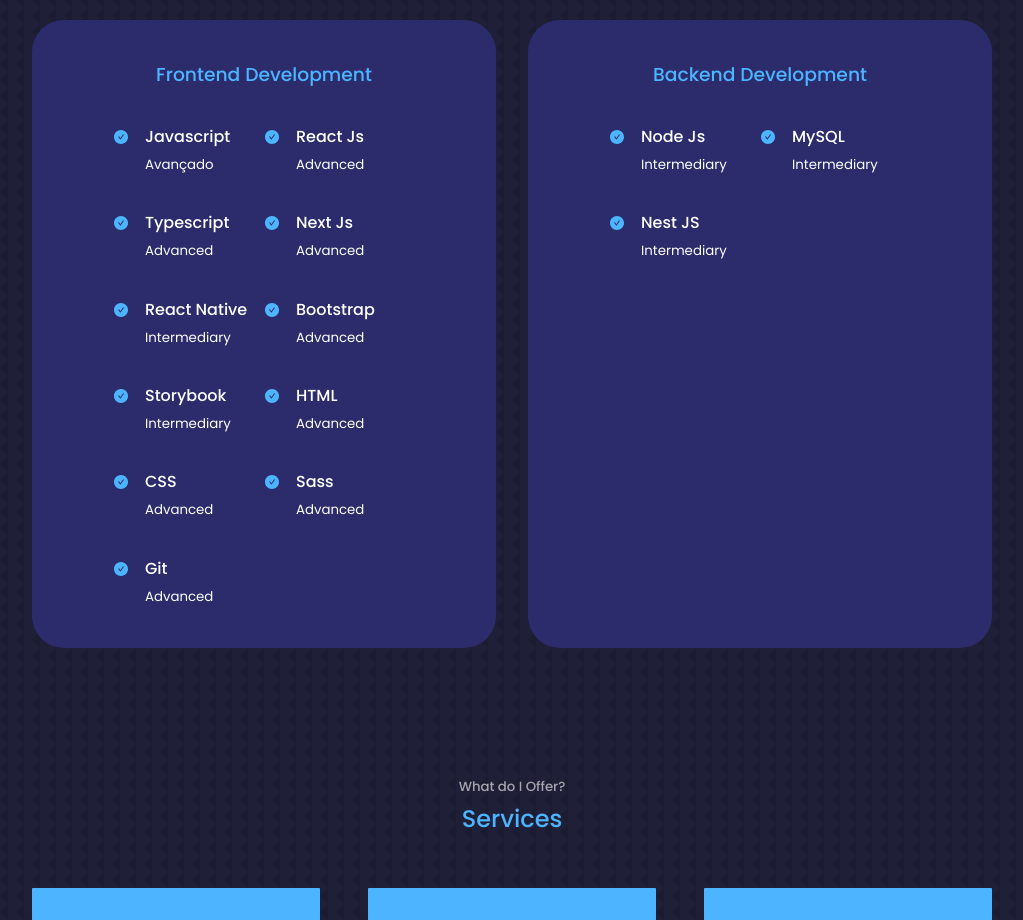
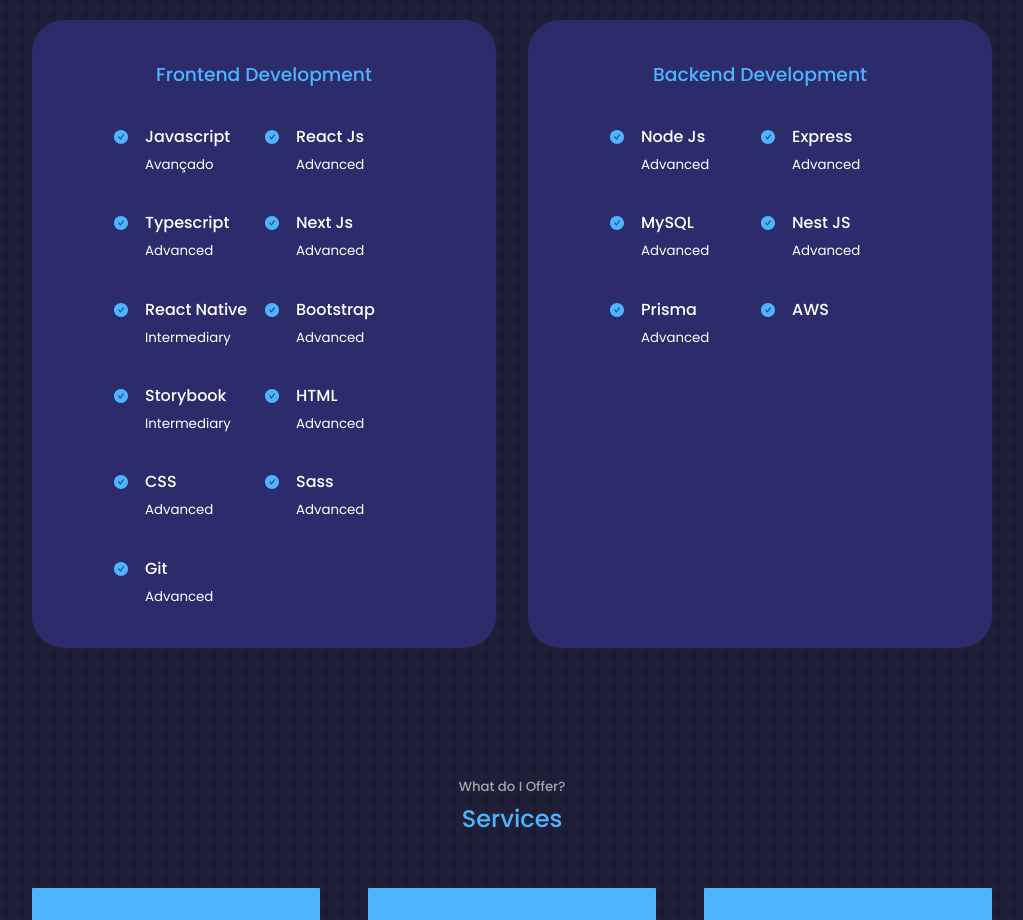
Before and after one commit to danrleyney2210/protfolio-myself, a React (Vite) app: page / in a window 1280 px wide. Shown: the part 3720-4640 px from the top of the page, without its empty margins (128-1151 px from the left). Built offline with nearby package versions, Linux system fonts and the light colour scheme.

Commit message:
feat: update

```diff
--- a/src/components/Organism/Expirence/index.tsx
+++ b/src/components/Organism/Expirence/index.tsx
@@ -118,7 +118,15 @@
               <AiFillCheckCircle className="experience_details_icon" />
               <div>
                 <h4>Node Js</h4>
-                <small className="text-light">{t('Intermediary')}</small>
+                <small className="text-light">{t('Advanced')}</small>
+              </div>
+            </article>
+
+            <article className="experience_details">
+              <AiFillCheckCircle className="experience_details_icon" />
+              <div>
+                <h4>Express</h4>
+                <small className="text-light">{t('Advanced')}</small>
               </div>
             </article>
 
@@ -126,7 +134,7 @@
               <AiFillCheckCircle className="experience_details_icon" />
               <div>
                 <h4>MySQL</h4>
-                <small className="text-light">{t('Intermediary')}</small>
+                <small className="text-light">{t('Advanced')}</small>
               </div>
             </article>
 
@@ -134,7 +142,23 @@
               <AiFillCheckCircle className="experience_details_icon" />
               <div>
                 <h4>Nest JS</h4>
-                <small className="text-light">{t('Intermediary')}</small>
+                <small className="text-light">{t('Advanced')}</small>
+              </div>
+            </article>
+
+            <article className="experience_details">
+              <AiFillCheckCircle className="experience_details_icon" />
+              <div>
+                <h4>Prisma</h4>
+                <small className="text-light">{t('Advanced')}</small>
+              </div>
+            </article>
+
+            <article className="experience_details">
+              <AiFillCheckCircle className="experience_details_icon" />
+              <div>
+                <h4>AWS</h4>
+                {/* <small className="text-light">{t('Advanced')}</small> */}
               </div>
             </article>
           </div>
```
